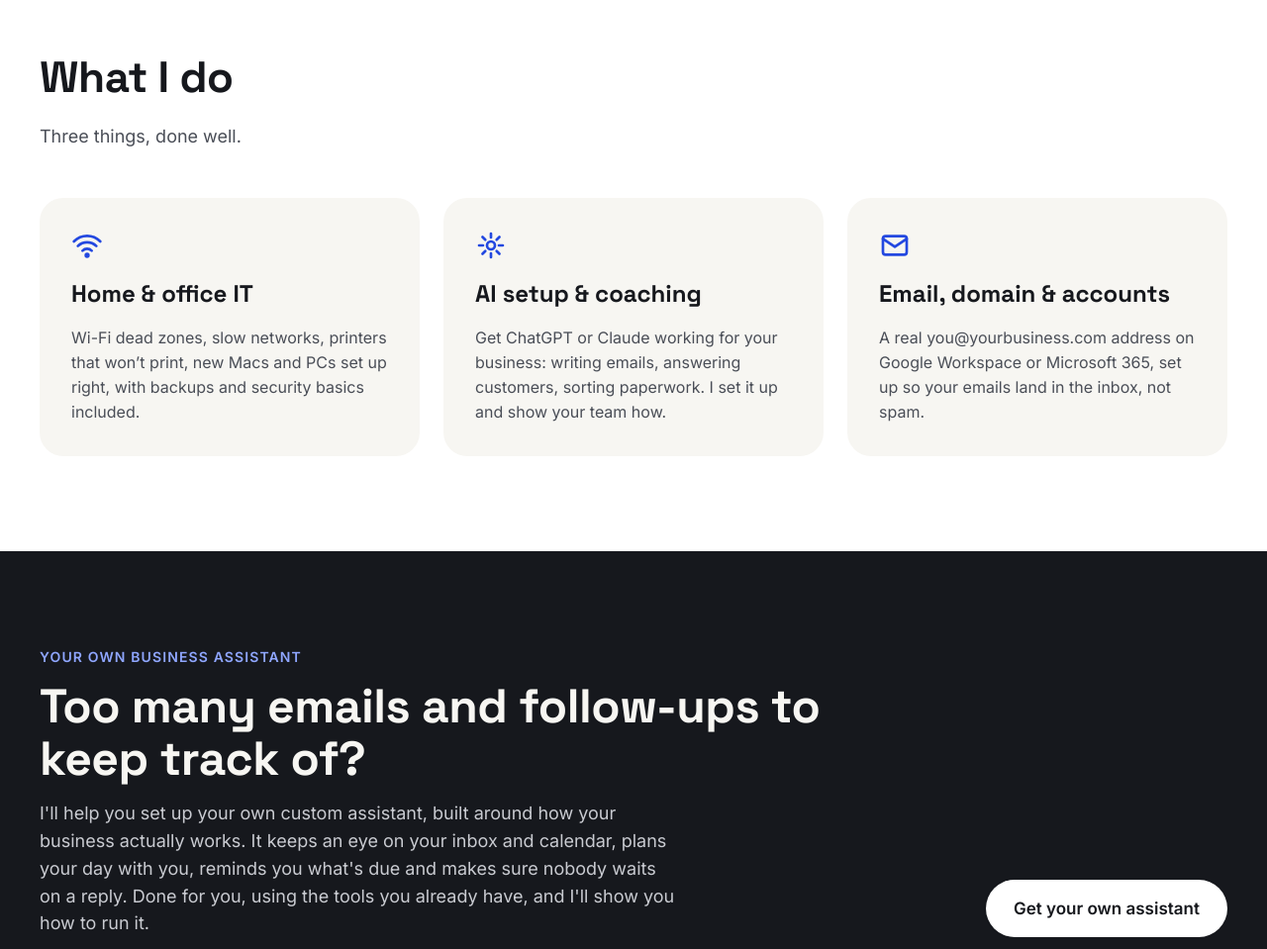
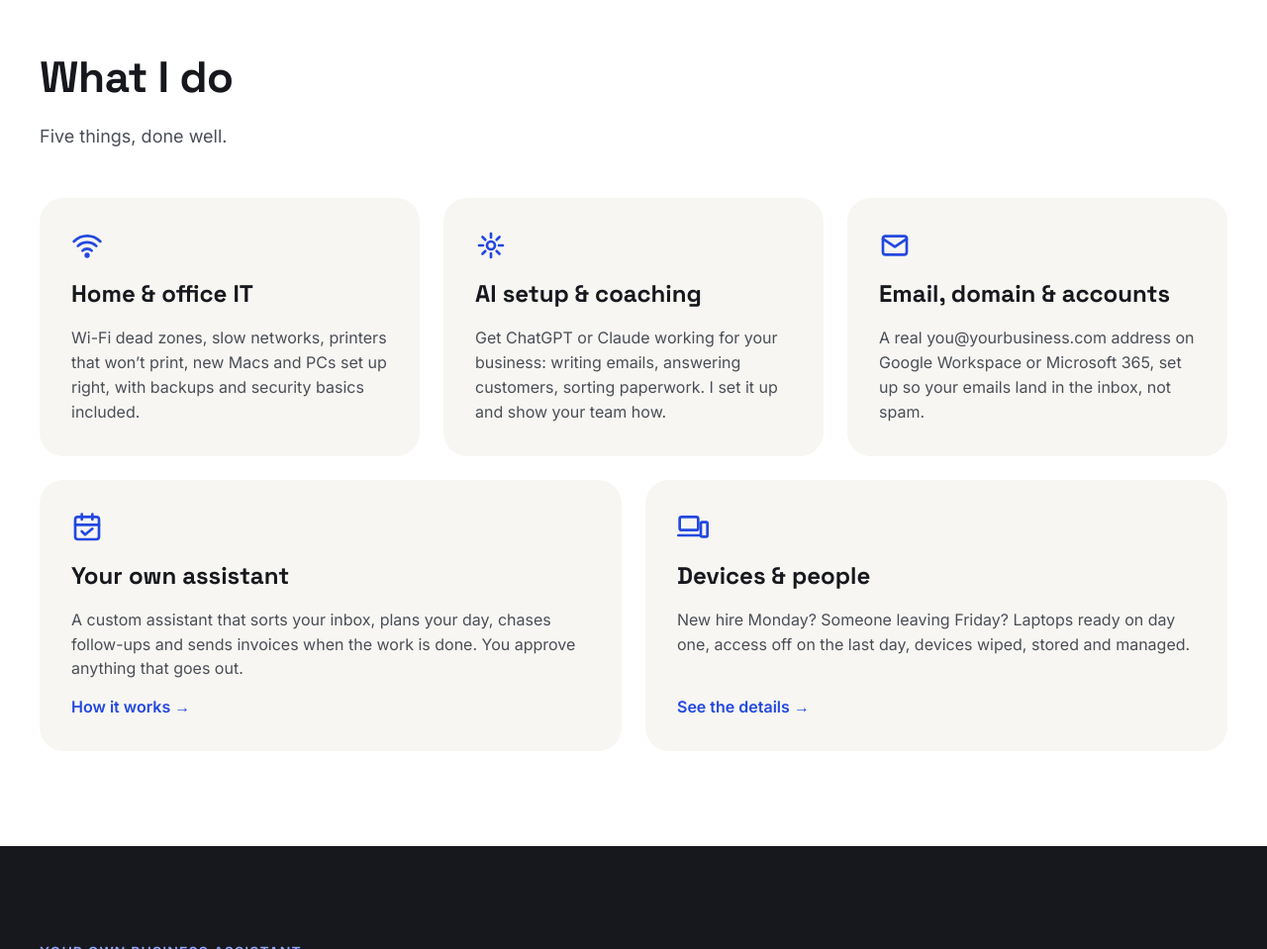
Before and after one commit to ZorayDev/rayfixesit-site, a plain HTML site: page index.html in a window 1280 px wide. Shown: the part 840-1799 px from the top of the page at 99% size. Drawn offline with Linux system fonts and the light colour scheme.

Commit message:
What I do: five cards (add assistant and devices & people)
Co-Authored-By: Claude Opus 5.5 <noreply@anthropic.com>
Claude-Session: https://claude.ai/code/session_01YR4usithN6XTEubTYBXHZY

```diff
--- a/index.html
+++ b/index.html
@@ -20,6 +20,7 @@ body{margin:0;background:#F7F6F2}
 a{color:#16181D}a:hover{color:#2348E0}
 a:focus-visible{outline:3px solid #2348E0;outline-offset:3px}
 *,*::before,*::after{box-sizing:border-box}
+.svc-grid{display:grid;grid-template-columns:repeat(6,1fr);gap:24px}.svc-grid>div{grid-column:span 2}.svc-grid>div:nth-child(n+4){grid-column:span 3}@media (max-width:960px){.svc-grid{grid-template-columns:1fr}.svc-grid>div,.svc-grid>div:nth-child(n+4){grid-column:auto}}
 </style>
 </head>
 <body>
@@ -69,9 +70,9 @@ a:focus-visible{outline:3px solid #2348E0;outline-offset:3px}
     <div style="max-width: 1200px; margin: 0 auto; display: flex; flex-direction: column; gap: 48px">
       <div style="display: flex; flex-direction: column; gap: 12px; max-width: 40em">
         <h2 style="margin: 0; font-family: 'Space Grotesk', Inter, sans-serif; font-size: clamp(32px, 4vw, 44px); letter-spacing: -0.01em">What I do</h2>
-        <p style="margin: 0; font-size: 18px; color: #4A4E57">Three things, done well.</p>
+        <p style="margin: 0; font-size: 18px; color: #4A4E57">Five things, done well.</p>
       </div>
-      <div style="display: grid; grid-template-columns: repeat(auto-fit, minmax(280px, 1fr)); gap: 24px">
+      <div class="svc-grid">
         <div style="background: #F7F6F2; border-radius: 24px; padding: 32px; display: flex; flex-direction: column; gap: 14px">
           <svg aria-hidden="true" width="32" height="32" viewBox="0 0 24 24" fill="none" stroke="#2348E0" stroke-width="2" stroke-linecap="round" stroke-linejoin="round"><path d="M5 12.5a10 10 0 0 1 14 0"/><path d="M8.5 16a5 5 0 0 1 7 0"/><path d="M2 9a14 14 0 0 1 20 0"/><circle cx="12" cy="19.5" r="1"/></svg>
           <h3 style="margin: 0; font-family: 'Space Grotesk', Inter, sans-serif; font-size: 24px">Home &amp; office IT</h3>
@@ -86,6 +87,18 @@ a:focus-visible{outline:3px solid #2348E0;outline-offset:3px}
           <svg aria-hidden="true" width="32" height="32" viewBox="0 0 24 24" fill="none" stroke="#2348E0" stroke-width="2" stroke-linecap="round" stroke-linejoin="round"><rect x="3" y="5" width="18" height="14" rx="2"/><path d="m3 7 9 6 9-6"/></svg>
           <h3 style="margin: 0; font-family: 'Space Grotesk', Inter, sans-serif; font-size: 24px">Email, domain &amp; accounts</h3>
           <p style="margin: 0; color: #4A4E57">A real you@yourbusiness.com address on Google Workspace or Microsoft 365, set up so your emails land in the inbox, not spam.</p>
+        </div>
+        <div style="background: #F7F6F2; border-radius: 24px; padding: 32px; display: flex; flex-direction: column; gap: 14px">
+          <svg aria-hidden="true" width="32" height="32" viewBox="0 0 24 24" fill="none" stroke="#2348E0" stroke-width="2" stroke-linecap="round" stroke-linejoin="round"><rect x="3" y="4" width="18" height="17" rx="2"/><path d="M16 2v4M8 2v4M3 10h18M8 15l2.5 2.5L16 13"/></svg>
+          <h3 style="margin: 0; font-family: 'Space Grotesk', Inter, sans-serif; font-size: 24px">Your own assistant</h3>
+          <p style="margin: 0; color: #4A4E57">A custom assistant that sorts your inbox, plans your day, chases follow-ups and sends invoices when the work is done. You approve anything that goes out.</p>
+          <a href="#automation" style="margin-top: auto; color: #2348E0; font-weight: 600; text-decoration: none">How it works →</a>
+        </div>
+        <div style="background: #F7F6F2; border-radius: 24px; padding: 32px; display: flex; flex-direction: column; gap: 14px">
+          <svg aria-hidden="true" width="32" height="32" viewBox="0 0 24 24" fill="none" stroke="#2348E0" stroke-width="2" stroke-linecap="round" stroke-linejoin="round"><rect x="2" y="4" width="14" height="10" rx="1.5"/><path d="M1 18h16"/><rect x="18" y="8" width="5" height="11" rx="1"/></svg>
+          <h3 style="margin: 0; font-family: 'Space Grotesk', Inter, sans-serif; font-size: 24px">Devices &amp; people</h3>
+          <p style="margin: 0; color: #4A4E57">New hire Monday? Someone leaving Friday? Laptops ready on day one, access off on the last day, devices wiped, stored and managed.</p>
+          <a href="#devices" style="margin-top: auto; color: #2348E0; font-weight: 600; text-decoration: none">See the details →</a>
         </div>
       </div>
     </div>
```
